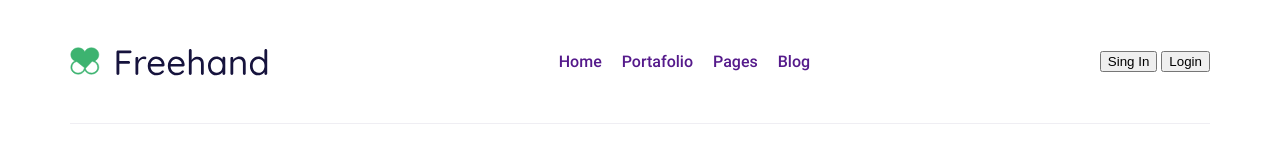
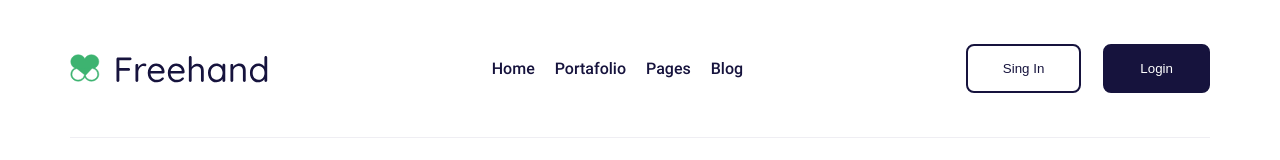
Before and after one commit to alqae/freehand, a website: page src/index.html in a window 1280 px wide. Drawn offline with Linux system fonts and the light colour scheme.

Commit message:
add styles for buttons

```diff
--- a/src/index.html
+++ b/src/index.html
@@ -31,11 +31,11 @@
     </nav>
 
     <div class="actions">
-      <button>
+      <button class="secondary">
         Sing In
       </button>
 
-      <button>
+      <button class="primary">
         Login
       </button>
     </div>
--- a/src/scss/_variables.scss
+++ b/src/scss/_variables.scss
@@ -1,11 +1,11 @@
 $font-primary: 'Roboto';
 
 $blue:  #007FFC;
-$ligthGrey: #EFEEF3;
+$ligthGray: #EFEEF3;
 $green: #52C29D;
 $red: #F04D5D;
 $darkBlue: #16133D;
-$darGrey: #7690A8;
+$darkGray: #7690A8;
 $def:          320px;
 
 $xs: 23.5em;    // 376px @media (max-width: $xs) {}
--- a/src/scss/main.scss
+++ b/src/scss/main.scss
@@ -18,6 +18,7 @@ header {
 
             a {
                 text-decoration: none;
+                color: $darkBlue;
                 font-family: $font-primary;
                 font-size: 16px;
                 font-style: normal;
@@ -31,8 +32,31 @@ header {
 }
 
 hr {
-    background-color: $ligthGrey;
+    background-color: $ligthGray;
     height: 1px;
     border: 0;
     margin: 0;
 }
+
+button {
+    border-radius: 8px;
+    border: 2px solid $darkBlue;
+    font-weight: 500;
+    padding: 15px 35px;
+
+    &.primary {
+        background-color: $darkBlue;
+        color: white;
+    }
+
+    &.secondary {
+        background-color: white;
+        color: $darkBlue;
+    }
+}
+
+.actions {
+    button:first-child {
+        margin-right: 18px;
+    }
+}
```
Also changed, not shown: src/css/main.css.
